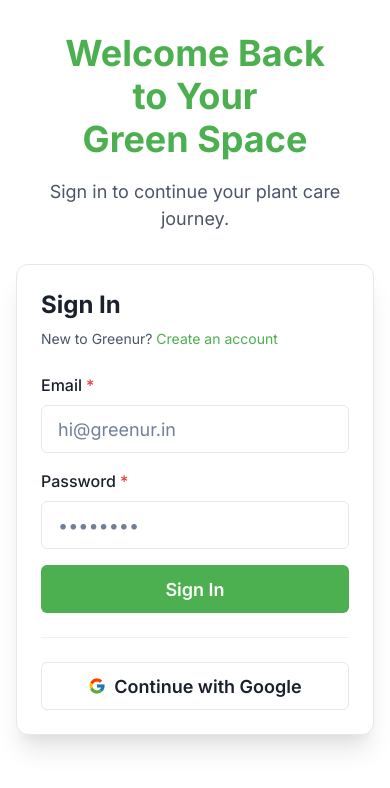
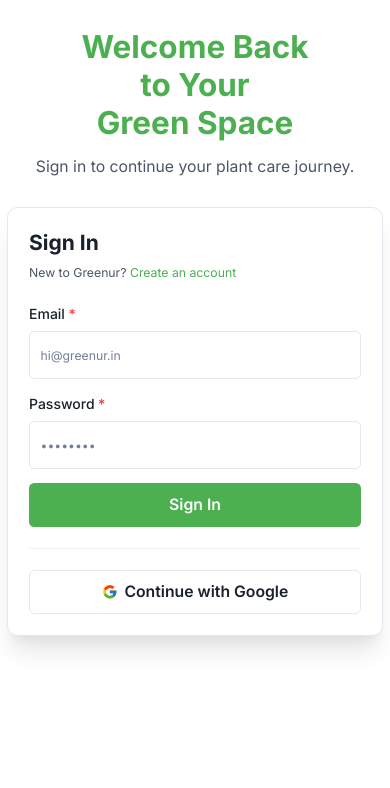
Before and after one commit to lucyfuur94/greenur, a React (Vite) app: page /login in a window 390 px wide. Shown: the top 788 px of the page. Built offline with nearby package versions, Linux system fonts and the light colour scheme; no server answers; the HTML template or start-up script is replaced by a standard one.

Commit message:
Extreme mobile optimization with responsive design

```diff
--- a/src/App.css
+++ b/src/App.css
@@ -1,19 +1,21 @@
 #root {
-  max-width: 1280px;
+  max-width: 100%;
   margin: 0 auto;
-  padding: 2rem;
+  padding: 0.5rem;
   text-align: center;
 }
 
 .logo {
-  height: 6em;
-  padding: 1.5em;
+  height: 4em;
+  padding: 1em;
   will-change: filter;
   transition: filter 300ms;
 }
+
 .logo:hover {
   filter: drop-shadow(0 0 2em #646cffaa);
 }
+
 .logo.react:hover {
   filter: drop-shadow(0 0 2em #61dafbaa);
 }
@@ -34,32 +36,32 @@
 }
 
 .card {
-  padding: 2em;
+  padding: 1em;
 }
 
 .read-the-docs {
   color: #888;
 }
 
-/* Mobile-specific media queries */
-@media screen and (max-width: 768px) {
+/* Desktop-specific media queries */
+@media screen and (min-width: 768px) {
   #root {
-    max-width: 100%;
-    padding: 1rem;
+    max-width: 1280px;
+    padding: 2rem;
   }
 
   .logo {
-    height: 4em;
-    padding: 1em;
+    height: 6em;
+    padding: 1.5em;
   }
 
   .card {
-    padding: 1em;
+    padding: 2em;
   }
 
   /* Responsive typography */
   body {
-    font-size: 14px;
+    font-size: 16px;
   }
 }
 
@@ -77,3 +79,17 @@
   min-width: 44px;
   touch-action: manipulation;
 }
+
+/* Prevent text overflow and improve readability */
+.text-container {
+  max-width: 100%;
+  word-wrap: break-word;
+  overflow-wrap: break-word;
+}
+
+/* Responsive image handling */
+.responsive-image {
+  max-width: 100%;
+  height: auto;
+  object-fit: contain;
+}
--- a/src/index.css
+++ b/src/index.css
@@ -3,15 +3,72 @@
     Cantarell, 'Open Sans', 'Helvetica Neue', sans-serif;
   line-height: 1.5;
   font-weight: 400;
+
+  /* Mobile-first font scaling */
+  font-size: 14px;
 }
 
 * {
   margin: 0;
   padding: 0;
   box-sizing: border-box;
+  -webkit-tap-highlight-color: transparent;
+}
+
+html, body {
+  max-width: 100%;
+  overflow-x: hidden;
+  touch-action: manipulation;
 }
 
 body {
   min-height: 100vh;
   background-color: #f7fafc;
+  font-size: 14px;
+  line-height: 1.4;
 }
+
+/* Responsive typography */
+@media screen and (min-width: 768px) {
+  :root {
+    font-size: 16px;
+  }
+}
+
+/* Ensure images and media are responsive */
+img, video, iframe {
+  max-width: 100%;
+  height: auto;
+  object-fit: contain;
+}
+
+/* Touch-friendly interactions */
+button, a, input, select, textarea {
+  min-height: 44px;
+  min-width: 44px;
+  touch-action: manipulation;
+}
+
+/* Prevent text overflow */
+p, h1, h2, h3, h4, h5, h6 {
+  word-wrap: break-word;
+  overflow-wrap: break-word;
+}
+
+/* Scrollbar and selection styles */
+::-webkit-scrollbar {
+  width: 8px;
+}
+
+::-webkit-scrollbar-track {
+  background: #f1f1f1;
+}
+
+::-webkit-scrollbar-thumb {
+  background: #888;
+  border-radius: 4px;
+}
+
+::selection {
+  background-color: rgba(76, 175, 80, 0.2);
+}
--- a/src/theme.ts
+++ b/src/theme.ts
@@ -1,29 +1,24 @@
 import { extendTheme } from '@chakra-ui/react'
 
 const theme = extendTheme({
-  colors: {
-    brand: {
-      50: '#e8f5e9',
-      100: '#c8e6c9',
-      200: '#a5d6a7',
-      300: '#81c784',
-      400: '#66bb6a',
-      500: '#4caf50',  // Primary brand color
-      600: '#43a047',
-      700: '#388e3c',
-      800: '#2e7d32',
-      900: '#1b5e20',
-    },
-  },
-  fonts: {
-    heading: 'Inter, sans-serif',
-    body: 'Inter, sans-serif',
-  },
   config: {
     initialColorMode: 'light',
     useSystemColorMode: true,
   },
-  // Mobile-first responsive breakpoints
+  styles: {
+    global: {
+      // Global mobile-first styles
+      html: {
+        fontSize: { base: '14px', md: '16px' },
+        overflowX: 'hidden',
+      },
+      body: {
+        minHeight: '100vh',
+        overflowX: 'hidden',
+        WebkitTextSizeAdjust: '100%', // Prevent font scaling in landscape mode
+      },
+    },
+  },
   breakpoints: {
     base: '0px',
     sm: '320px',
@@ -32,42 +27,65 @@
     xl: '1200px',
     '2xl': '1536px',
   },
+  colors: {
+    brand: {
+      50: '#e8f5e9',
+      100: '#c8e6c9',
+      200: '#a5d6a7',
+      300: '#81c784',
+      400: '#66bb6a',
+      500: '#4caf50',
+      600: '#43a047',
+      700: '#388e3c',
+      800: '#2e7d32',
+      900: '#1b5e20',
+    },
+  },
+  fonts: {
+    heading: 'Inter, system-ui, -apple-system, BlinkMacSystemFont, sans-serif',
+    body: 'Inter, system-ui, -apple-system, BlinkMacSystemFont, sans-serif',
+  },
   components: {
-    // Global component styles for mobile responsiveness
     Container: {
       baseStyle: {
         maxWidth: {
           base: '100%',
-          md: '720px',
-          lg: '960px',
-          xl: '1200px',
+          md: 'container.xl'
         },
-        px: { base: 4, md: 6 },
+        px: { base: 2, md: 6 },
+        centerContent: true,
       },
     },
     Button: {
       baseStyle: {
-        // Touch-friendly sizes
         minWidth: '44px',
         minHeight: '44px',
+        borderRadius: 'md',
       },
       sizes: {
-        // Responsive button sizes
         md: {
           h: { base: '48px', md: '40px' },
           fontSize: { base: 'sm', md: 'md' },
+          px: { base: 3, md: 4 },
+        },
+      },
+    },
+    Input: {
+      baseStyle: {
+        field: {
+          height: { base: '48px', md: 'auto' },
+          fontSize: { base: 'sm', md: 'md' },
+          px: { base: 3, md: 4 },
         },
       },
     },
     Text: {
       baseStyle: {
-        // Responsive typography
         fontSize: { base: 'sm', md: 'md' },
       },
     },
     Heading: {
       baseStyle: {
-        // Responsive heading sizes
         fontSize: {
           base: 'xl',
           md: '2xl',
@@ -75,6 +93,28 @@
         },
       },
     },
+    Card: {
+      baseStyle: {
+        container: {
+          width: '100%',
+          borderRadius: 'md',
+          overflow: 'hidden',
+        },
+      },
+      sizes: {
+        md: {
+          container: {
+            p: { base: 2, md: 4 },
+          },
+        },
+      },
+    },
+    Grid: {
+      baseStyle: {
+        width: '100%',
+        gap: { base: 2, md: 4 },
+      },
+    },
   },
 })
 
```
